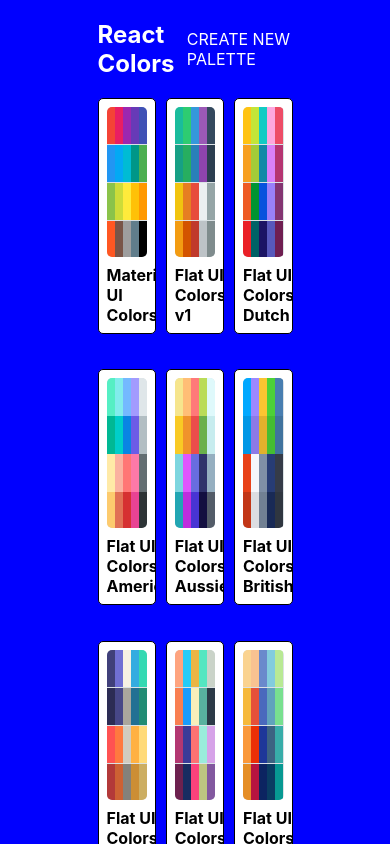
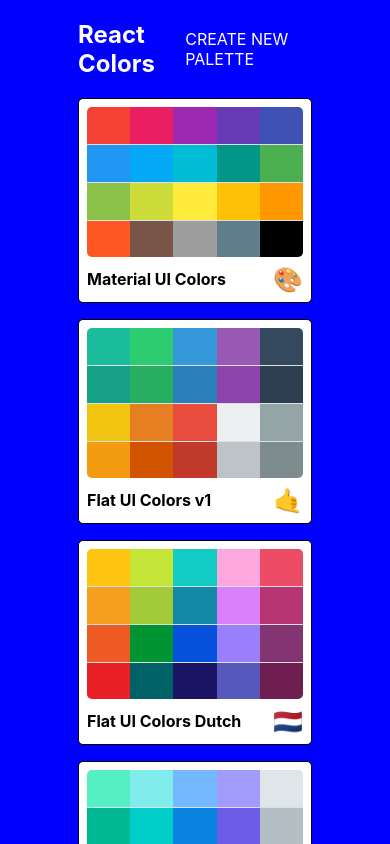
Before and after one commit to JeremyBearimy83/throne-of-iris, a React (Create React App) app: page / in a window 390 px wide. Shown: the top 844 px of the page. Built offline with nearby package versions, Linux system fonts and the light colour scheme.

Commit message:
Make palette list responsive

```diff
--- a/src/styles/PaletteListStyles.js
+++ b/src/styles/PaletteListStyles.js
@@ -1,3 +1,4 @@
+import sizes from "./sizes";
 export default {
   root: {
     backgroundColor: "blue",
@@ -12,6 +13,7 @@
     alignItems: "flex-start",
     flexDirection: "column",
     flexWrap: "wrap",
+    [sizes.down("xl")]: { width: "60%" },
   },
   nav: {
     display: "flex",
@@ -26,6 +28,11 @@
     width: "100%",
     display: "grid",
     gridTemplateColumns: "repeat(3, 30%)",
-    gridGap: "5%",
+    gridGap: "2.5rem",
+    [sizes.down("md")]: { gridTemplateColumns: "repeat(2, 50%)" },
+    [sizes.down("xs")]: {
+      gridTemplateColumns: "repeat(1, 100%)",
+      gridGap: "1rem",
+    },
   },
 };
--- a/src/styles/sizes.js
+++ b/src/styles/sizes.js
@@ -5,6 +5,7 @@
       sm: "767.98px",
       md: "991.98px",
       lg: "1199.98px",
+      xl: "1600px",
     };
     return `@media (max-width: ${sizes[size]})`;
   },
```
